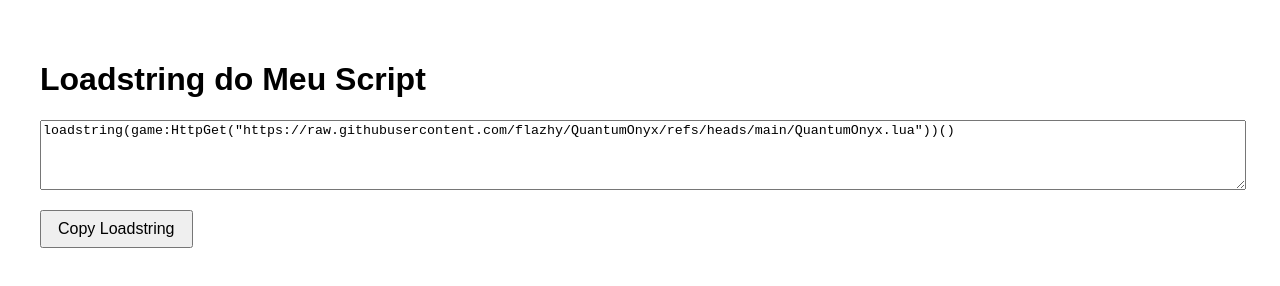
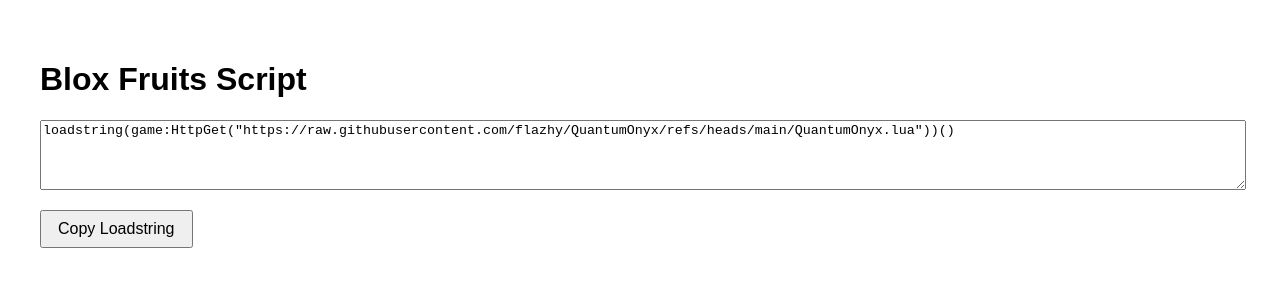
Before and after one commit to Allanursulino/meu-loadstring, a plain HTML site: page index.html in a window 1280 px wide. Drawn offline with Linux system fonts and the light colour scheme.

Commit message:
index.html

```diff
--- a/index.html
+++ b/index.html
@@ -10,7 +10,7 @@
   </style>
 </head>
 <body>
-  <h1>Loadstring do Meu Script</h1>
+  <h1>Blox Fruits Script</h1>
   <textarea id="code" readonly>loadstring(game:HttpGet("https://raw.githubusercontent.com/flazhy/QuantumOnyx/refs/heads/main/QuantumOnyx.lua"))()</textarea>
   <button onclick="copyCode()">Copy Loadstring</button>
 
```
